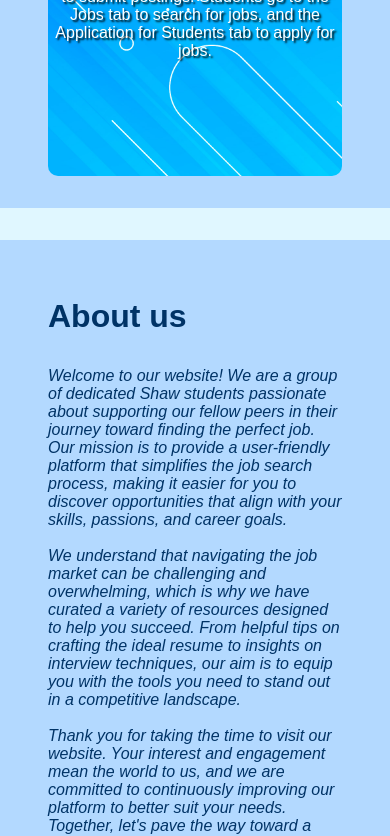
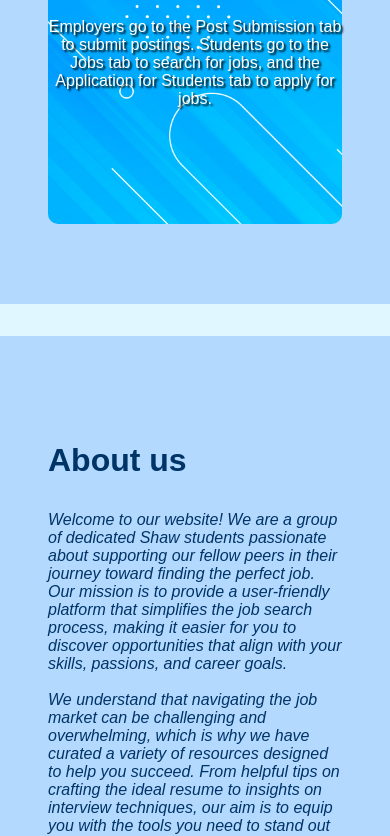
Before and after one commit to danilozss/LinkShawIn, a plain HTML site: page html/index.html in a window 390 px wide. Shown: the part 634-1470 px from the top of the page. Drawn offline with Linux system fonts and the light colour scheme; files whose address does not match are found by name.

Commit message:
small change

```diff
--- a/css/style.css
+++ b/css/style.css
@@ -89,6 +89,12 @@ body {
     display: flex;
 }
 
+.home {
+    padding: 2em 3em 2em 3em;
+    margin: 2rem 0;
+    background-color: #B3D9FF;
+}
+
 @media (max-width: 556px){
     .bars-btn{
         display: block;
@@ -101,6 +107,11 @@ body {
     }
     ::-webkit-scrollbar{
         display: none;
+    }
+    .home {
+        padding: 5em 3em;
+        margin: 2rem 0;
+        background-color: #B3D9FF;
     }
 }
 
@@ -162,12 +173,6 @@ h3 {
     color: #003366;
 }
 
-.home {
-    padding: 2em 3em 2em 3em;
-    margin: 2rem 0;
-    background-color: #B3D9FF;
-}
-
 footer {
     background-color: #003366;
     color: white;
```
